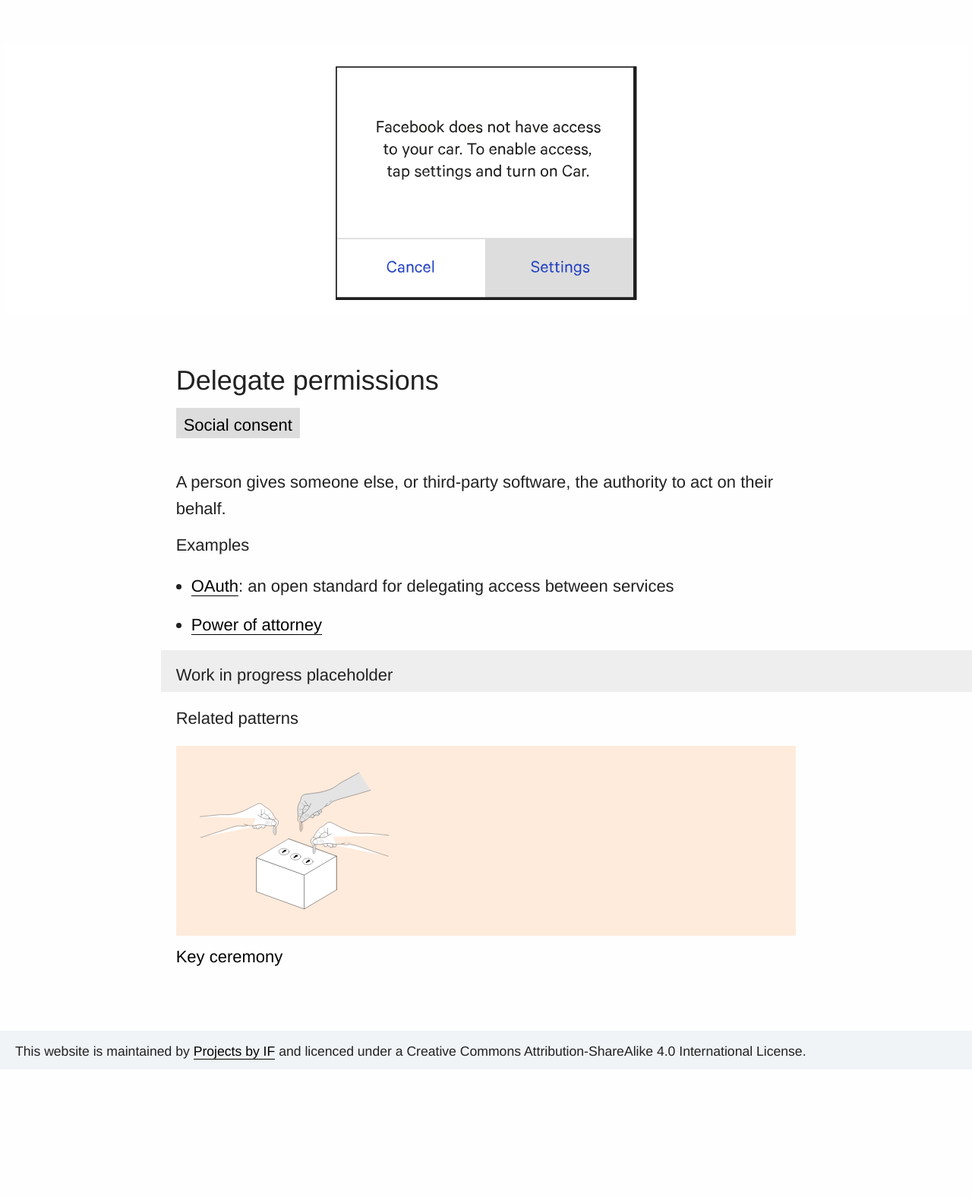
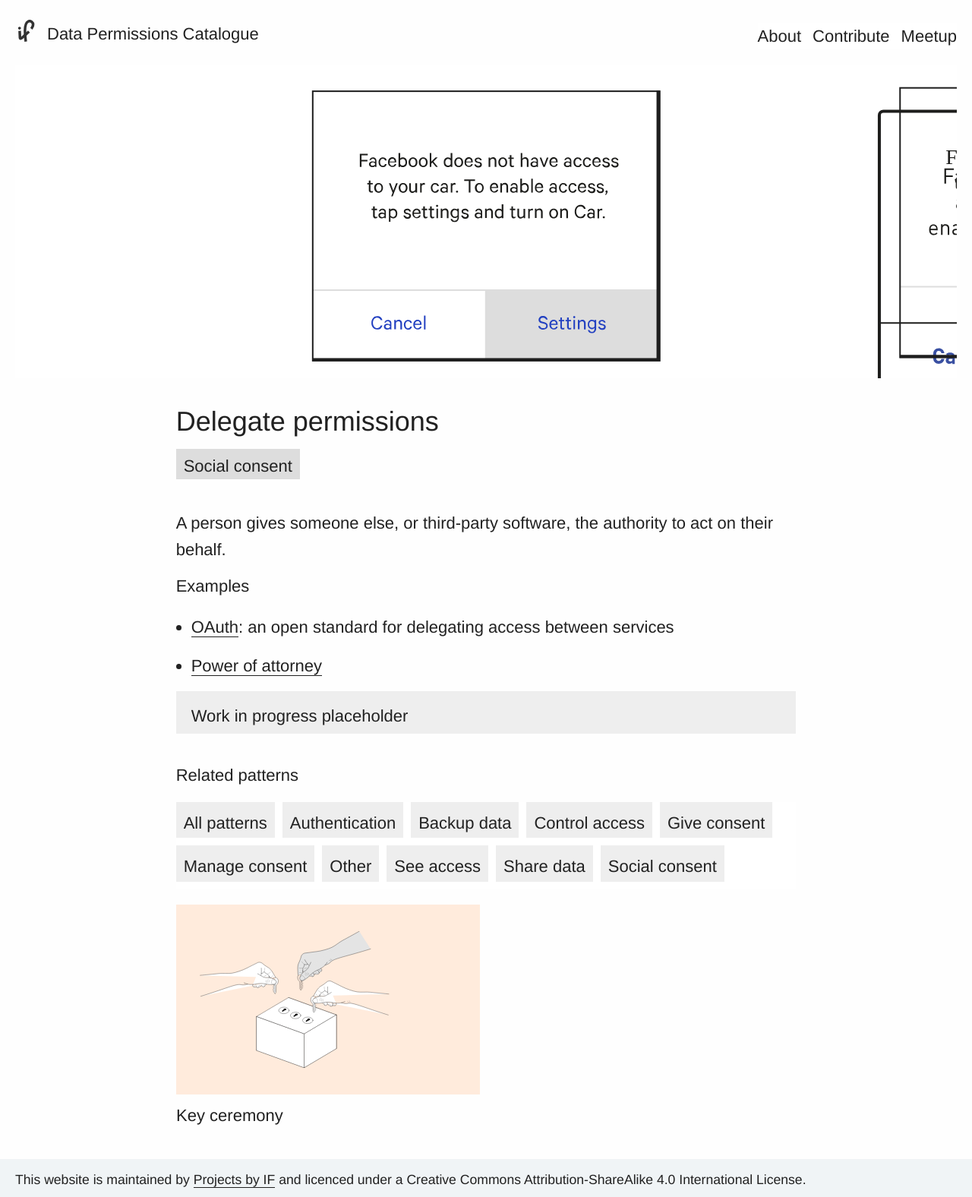
Before and after one commit to projectsbyif/data-permissions-catalogue, a Jekyll site: the page built from _patterns/delegate-permissions.md, in a window 1280 px wide. Shown: the whole page at 76% size. Built offline with Jekyll 4.4.1, drawn with Linux system fonts in a browser that asks for light colours; nearby versions of some CDN libraries; some web fonts are replaced; comment, search, counter and statistics services are not loaded; before the commit the page ends 1408 px from its top, so only the background shows below that.

Commit message:
Prototype desktop version

```diff
--- a/_includes/category-nav.html
+++ b/_includes/category-nav.html
@@ -14,13 +14,7 @@
   <ul>
     {% for category in categories %}
     <li>
-      <a href="/category/{{ category.title | slugify }}">
-        {% if category.title == "All" %}
-        All patterns
-        {% else if %}
-        {{ category.title }}
-        {% endif %}
-      </a>
+      <a href="/category/{{ category.title | slugify }}" class="{% if page.layout == "home" and category.title == "All" %}active{% endif %}{% if page.title == category.title %}active{% endif %}">{% if category.title == "All" %}All patterns{% else if %}{{ category.title }}{% endif %}</a>
     </li>
     {% endfor %}
   </ul>
--- a/_includes/header.html
+++ b/_includes/header.html
@@ -1,11 +1,9 @@
 <header class="grid-container">
   <div class="grid-x grid-padding-x">
-    <div class="small-12 cell">
+    <div class="small-12 large-12 cell">
       <a href="/" class="logo">IF</a>
       <a href="/" class="title"><p>{{ site.title }}</p></a>
       <a href="#" class="menu">Menu</a>
-    </div>
-  </div>
 
       <ul class="page-menu">
         <li>
@@ -18,4 +16,6 @@
           <p><a href="https://trustanddesign.projectsbyif.com">Meetup</a></p>
         </li>
       </ul>
+    </div>
+  </div>
 </header>
--- a/_layouts/home.html
+++ b/_layouts/home.html
@@ -4,7 +4,7 @@
 {% assign patterns = site.patterns %}
 
 <div class="grid-x grid-padding-x homepage-intro">
-  <div class="large-9 small-12 cell">
+  <div class="large-8 small-12 cell">
     <div>
       <h1>A collection of design patterns for sharing personal data</h1>
       <a href="/about" class="cta">What are design patterns?</a>
--- a/_layouts/json.json
+++ b/_layouts/json.json
@@ -9,13 +9,15 @@
 
 {
   "title": "{{ page.title }}",
+  "size": {{ patterns.size }},
   "patterns": [
     {% for pattern in patterns %}
     {
       "title": "{{ pattern.title }}",
       "slug": "{{ pattern.title | slugify }}",
       "image": "{{ pattern.images[0].url }}",
-      "description": "{{ pattern.content | strip_html | normalize_whitespace | truncate: 80 | escape }}"
+      "description": "{{ pattern.content | strip_html | normalize_whitespace | truncate: 80 | escape }}",
+      "illustration_version": "{{ pattern.illustration_version }}"
     },
     {% endfor %}
     {
--- a/_layouts/pattern.html
+++ b/_layouts/pattern.html
@@ -1,6 +1,8 @@
 ---
 layout: default
 ---
+
+{% assign other_patterns = site.patterns | where: "category": page.category %}
 
 <div class="grid-x grid-padding-x pattern-image{% if page.illustration_version == 1 %} illustration_version_1{% endif %}">
   <a href="#" class="carousel-control previous">Previous</a>
@@ -8,7 +10,7 @@
   {% if page.images %}
     {% case page.images.size %}
       {% when 1 %}
-      <div class="large-4 large-offset-4 small-12 cell">
+      <div class="{% if page.illustration_version == 1%}large-12{% else %}large-4 large-offset-4{% endif %} small-12 cell">
         <img src="{{ page.images[0].url }}" />
       </div>
       {% when 2 %}
@@ -92,16 +94,19 @@
 
     {% include work-in-progress.html %}
 
-    {% assign other_patterns = site.patterns | where: "category": page.category %}
+    {% if other_patterns.size > 1 %}
+    <h3 id="related-patterns-title">Related patterns</h3>
+    {% include category-nav.html %}
+    {% endif %}
+  </div>
+</div>
 
 {% if other_patterns.size > 1 %}
-      <h3 id="related-patterns-title">Related patterns</h3>
-
-      {% include category-nav.html %}
-
+<div class="related-patterns">
+  <div class="grid-x grid-padding-x">
   {% for pattern in other_patterns %}
   {% if pattern.title != page.title %}
-      <div class="small-12 medium-6 large-4 cell">
+  <div class="small-12 large-6 cell">
     <a href="/patterns/{{ pattern.title | slugify }}" class="pattern-block">
       <div class="image{% if pattern.illustration_version == 1 %} illustration_version_1{% endif %}">
         {% if pattern.cover_image %}
@@ -115,6 +120,6 @@
   </div>
   {% endif %}
   {% endfor %}
-    {% endif %}
   </div>
 </div>
+{% endif %}
--- a/_sass/app.scss
+++ b/_sass/app.scss
@@ -45,9 +45,9 @@
   font-weight: 500;
 }
 
-a, a:hover {
-  color: #000;
-  border-bottom: #000 1px solid;
+a:link, a:visited, a:hover, a:active {
+  color: #212121;
+  border-bottom: #212121 1px solid;
 }
 
 header {
@@ -298,13 +298,9 @@
 
 // CATEGORY PAGES: PATTERN BLOCK
 .pattern-block {
-  border-bottom: 0;
+  border-bottom: 0 !important;
   display: block;
   margin-bottom: 40px;
-
-  &:hover {
-    border-bottom: 0;
-  }
 
   .image {
     height: 250px;
@@ -371,6 +367,10 @@
     .cell {
       display: block;
       padding: 0;
+
+      img {
+        max-height: 100vw;
+      }
     }
   }
 
@@ -485,6 +485,13 @@
   }
 }
 
+.related-patterns {
+  .cell {
+    padding-left: 0;
+    padding-right: 0;
+  }
+}
+
 @media screen and (min-width: 639px) {
   body {
     font-size: 22px;
@@ -503,12 +510,55 @@
     font-size: 22px;
   }
 
-  footer {
-    margin-top: 40px;
+  header {
+    position: initial;
+    margin-bottom: 20px !important;
+    overflow: auto;
+    padding-top: 0;
+    padding-bottom: 0;
+    margin-top: 20px !important;
+
+    .menu {
+      display: none;
+    }
+
+    .title {
+      height: initial;
+      width: initial;
+    }
+
+    .page-menu {
+      display: block;
+      width: initial;
+      height: initial;
+      float: right;
+      position: initial;
+      margin-top: 10px;
+
+      li {
+        float: left;
+        margin-right: 15px;
+
+        p {
+          margin-bottom: 0;
+          font-size: 22px;
+          font-family: "Calibre-Regular", "Helvetica Neue", Helvetica, sans-serif;
+        }
+
+        &:first-of-type {
+          margin-top: 0;
+        }
+
+        &:last-of-type {
+          margin-right: 0px;
+        }
+      }
+    }
   }
 
   main {
-    min-height: calc(100vh - 240px);
+    min-height: calc(100vh - 135px);
+    padding-top: 0px;
   }
 
   iframe {
@@ -518,7 +568,19 @@
 
   // PATTERN PAGE: IMAGES
   .pattern-image {
-    margin-bottom: 40px;
+    height: initial;
+    position: initial;
+    width: 100%;
+    margin-left: auto !important;
+    margin-right: auto !important;
+
+    &.illustration_version_1 {
+      .cell {
+        img {
+          max-height: 413px;
+        }
+      }
+    }
   }
 
   // HOMEPAGE
@@ -530,9 +592,67 @@
     position: inherit;
     left: 0;
     margin-bottom: 40px;
+  }
+
+  .wip-banner {
+    position: inherit;
+    width: 100%;
+    margin-bottom: 40px;
+  }
+
+  .category-nav {
+    ul {
+      display: block;
+      width: initial;
+      position: initial;
+      box-shadow: none;
+      overflow: auto;
+      margin-bottom: 20px;
+
+      li {
+        display: block;
+        float: left;
+        border-bottom: 0;
+        margin-right: 10px;
+        margin-bottom: 10px;
+        padding: 0;
+
+        a {
+          background: #EEE;
+          display: block;
+          padding: 10px 10px 2px 10px;
+
+          &.active {
+            background: red;
+          }
+        }
+      }
+    }
+  }
+
+  .pattern-block {
+    .image {
+      padding: 60px;
+    }
+  }
+
+  .pattern-category-title {
+    .category-counter {
+      p {
+        position: relative;
+        right: 0;
+        text-align: right;
+        bottom: -16px;
+      }
+    }
+  }
+
+  .related-patterns {
+    width: 67%;
+    margin: 0 auto;
 
     .cell {
-      margin-top: 5%;
+      padding: 0 calc(0.9375rem / 2);
     }
   }
 }
--- a/assets/app.js
+++ b/assets/app.js
@@ -1,6 +1,7 @@
 $(function() {
   // Constants
   const DESKTOP_WIDTH = 720;
+  const TEMPLATE = '<div class="small-12 medium-6 large-4 cell"><a href="/patterns/{{ slug }}" class="pattern-block"><div class="image{{ illustration_version }}">{{ image }}</div><p class="title">{{ title }}</p></a></div>';
 
   // Runtime variables
   var isFixedHeaderVisible = false;
@@ -201,7 +202,7 @@
 
   // Scrolling interactions
   $(window).scroll(function() {
-    if (isMenuActive) {
+    if (isMenuActive || $(window).width() > DESKTOP_WIDTH) {
       return;
     }
 
@@ -323,4 +324,75 @@
   if ($(window).width() < DESKTOP_WIDTH) {
     createCarousel();
   }
+
+  // Dynamic category filtering
+  $('.category-nav ul a').click(function(e) {
+    if ($(window).width() < DESKTOP_WIDTH) {
+      return;
+    }
+
+    e.preventDefault();
+
+    var targetTitle = $(this).text();
+    var targetSlug = $(this).text().toLowerCase().replace(' ', '-');
+
+    $('#patterns-area').animate({
+      'opacity': 0.25
+    }, 100, function() {
+      var jsonPath;
+
+      if (targetSlug === "all-patterns") {
+        jsonPath = "/category_json/all.json";
+        targetSlug = "all";
+      } else {
+        jsonPath = "/category_json/" + targetSlug + ".json"
+      }
+
+      $.getJSON(jsonPath, function(data) {
+        var patterns = data.patterns.slice(0, -1);
+
+        $('#patterns-area').empty();
+
+        for (var pattern in patterns) {
+          pattern = patterns[pattern];
+
+          var patternHtml = TEMPLATE;
+
+          patternHtml = patternHtml.replace("{{ slug }}", pattern.slug);
+          patternHtml = patternHtml.replace("{{ image }}", '<img src="' + pattern.image + '" />');
+          patternHtml = patternHtml.replace("{{ title }}", pattern.title);
+          patternHtml = patternHtml.replace("{{ description }}", pattern.description);
+
+          if (pattern.illustration_version === "1") {
+            patternHtml = patternHtml.replace("{{ illustration_version }}", " illustration_version_1");
+          } else {
+            patternHtml = patternHtml.replace("{{ illustration_version }}", '');
+          }
+
+          $('#patterns-area').append(patternHtml);
+        }
+
+        $('#patterns-area').animate({
+          'opacity': 1
+        }, 100);
+
+        var newTitle = targetTitle + " - Data Permissions Catalogue - IF";
+
+        $(document).attr("title", newTitle);
+        history.pushState(null, newTitle, "/category/" + targetSlug);
+        $('.pattern-category-title h2').text(targetTitle);
+
+        var sizeString = data.size + " pattern";
+
+        if (parseInt(sizeString) > 1) {
+          sizeString += 's';
+        }
+
+        $('.pattern-category-title .category-counter p').text(sizeString);
+      });
+    });
+
+    $('.category-nav ul a').removeClass('active');
+    $(this).addClass('active');
+  });
 });
```
Also changed, not shown: all.json (deleted, +0 -22 lines). Lines whose indentation alone changed are shown as unchanged.
